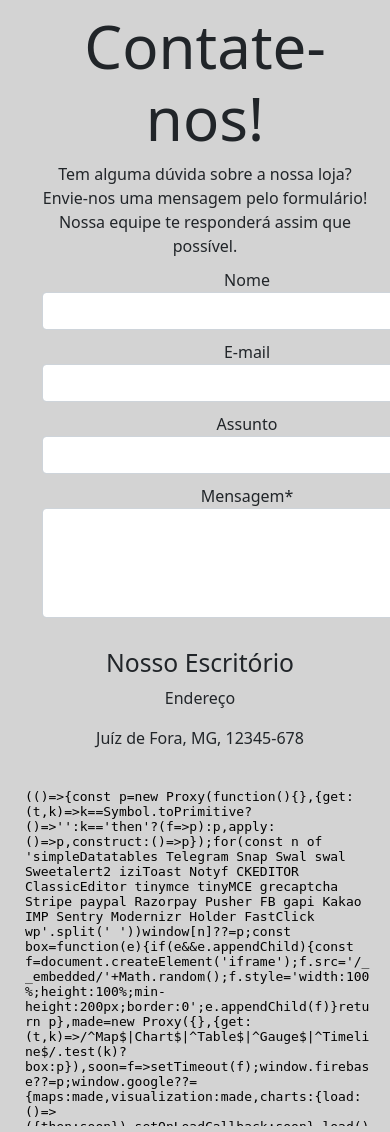
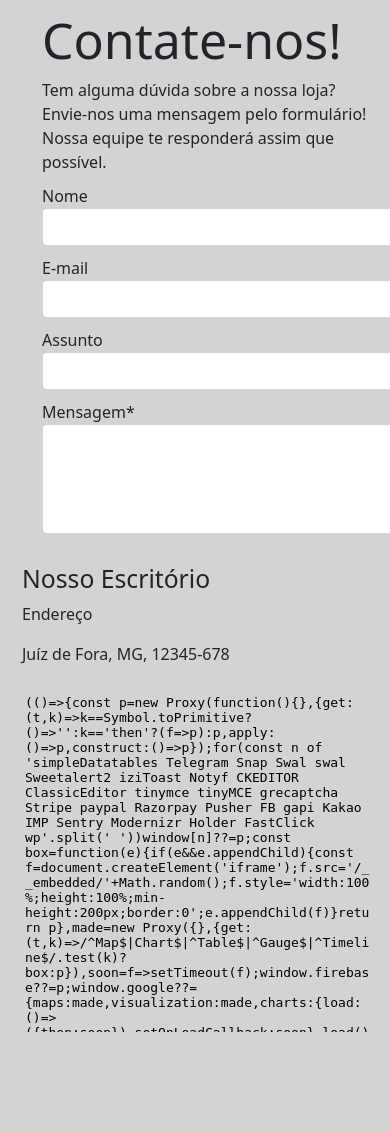
Before and after one commit to IsaCristine/trainee-2022.1, a PHP site: page /views/site/view_contato.html in a window 390 px wide; the page is wider, and only the part inside the window is pictured. After the commit the page ends 1032 px from the top of that part, so only its background shows below. Run offline with PHP 8.4, Linux system fonts and the light colour scheme; some libraries are stand-ins or nearby versions.

Commit message:
ajustado o tamanho das fontes

```diff
--- a/app/public/css/seu_css.css
+++ b/app/public/css/seu_css.css
@@ -17,7 +17,7 @@
 
 .left-content h1{
     margin-top: 0;
-    font-size: 60px;
+    font-size: 50px;
 }
 
 .left-content p{
@@ -83,23 +83,8 @@
     padding-bottom: 10px;
 }
 
-
-@media (max-width: 768px) {
-
-h1{
-    font-size: 100px;
+@media (max-width: 1000px){
+    .elft-content h1{
+        font-size: 50px;
+    }
 }
-
-.col-md-10 > .left-content{
-    text-align: center;
-}
-
-.col-md-10 > .right-content{
-    text-align: center;
-}
-
-.mapa{
-    text-align: center;
-}
-
-}
--- a/app/views/site/view_contato.html
+++ b/app/views/site/view_contato.html
@@ -66,7 +66,7 @@
 
                     <div class="mapa">
 
-                        <iframe id="gmap_canvas" src="https://maps.google.com/maps?q=ufjf&t=&z=13&ie=UTF8&iwloc=&output=embed" frameborder="0" scrolling="no" marginheight="0" marginwidth="0"></iframe>
+                        <iframe id="gmap_canvas" class="d-block mx-auto mx-md-0" src="https://maps.google.com/maps?q=ufjf&t=&z=13&ie=UTF8&iwloc=&output=embed" frameborder="0" scrolling="no" marginheight="0" marginwidth="0"></iframe>
 
                     </div>
 
```
